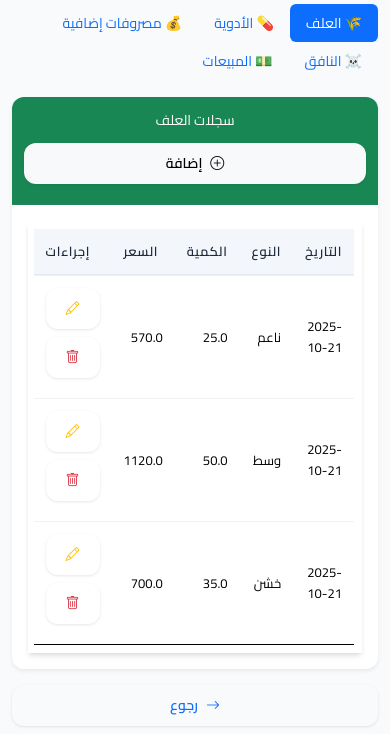
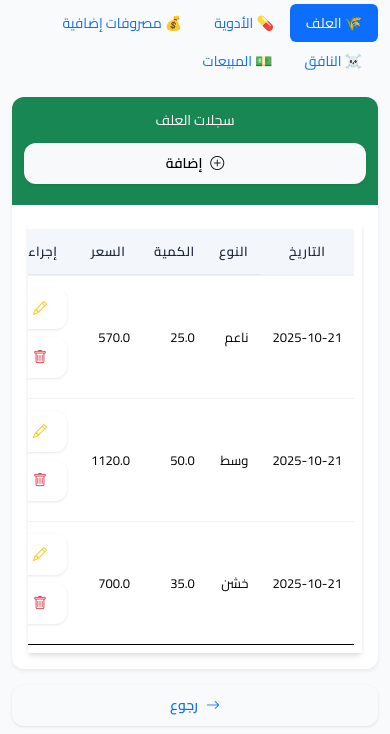
Before and after one commit to h73042026-cpu/ppp, a Flask app: page /batch/3 in a window 390 px wide. Shown: the part 622-1356 px from the top of the page. Run offline with Flask 3, Linux system fonts and the light colour scheme; data comes from the database, SQL or seed files in the repository; data that the repository does not hold is empty.

Commit message:
Update date column styling in report and batch view templates to enhance visual consistency and responsiveness

```diff
--- a/templates/report.html
+++ b/templates/report.html
@@ -6,7 +6,7 @@
       <div class="col-md-4">
         <div class="card p-3">
           <div class="muted">📅 تاريخ البدء</div>
-          <h5 class="mt-1">{{ batch['start_date'] }}</h5>
+          <h5 class="mt-1 date-col">{{ batch['start_date'] }}</h5>
         </div>
       </div>
       <div class="col-md-4">
--- a/templates/view_batch.html
+++ b/templates/view_batch.html
@@ -50,7 +50,7 @@
             <table class="table table-hover table-sm align-middle">
               <thead>
                 <tr>
-                  <th>التاريخ</th>
+                  <th class="date-col">التاريخ</th>
                   <th>النوع</th>
                   <th>الكمية</th>
                   <th>السعر</th>
@@ -60,7 +60,7 @@
               <tbody>
                 {% for f in feeds %}
                 <tr>
-                  <td>{{ f['date'] }}</td>
+                  <td class="date-col">{{ f['date'] }}</td>
                   <td>{{ f['feed_type'] }}</td>
                   <td>{{ f['quantity'] }}</td>
                   <td>{{ f['price'] }}</td>
@@ -93,7 +93,7 @@
             <table class="table table-hover table-sm align-middle">
               <thead>
                 <tr>
-                  <th>التاريخ</th>
+                  <th class="date-col">التاريخ</th>
                   <th>الاسم</th>
                   <th>السبب</th>
                   <th>السعر</th>
@@ -103,7 +103,7 @@
               <tbody>
                 {% for m in meds %}
                 <tr>
-                  <td>{{ m['date'] }}</td>
+                  <td class="date-col">{{ m['date'] }}</td>
                   <td>{{ m['name'] }}</td>
                   <td>{{ m['purpose'] }}</td>
                   <td>{{ m['price'] }}</td>
@@ -136,7 +136,7 @@
             <table class="table table-hover table-sm align-middle">
               <thead>
                 <tr>
-                  <th>التاريخ</th>
+                  <th class="date-col">التاريخ</th>
                   <th>الاسم</th>
                   <th>السعر</th>
                   <th class="text-nowrap">إجراءات</th>
@@ -145,7 +145,7 @@
               <tbody>
                 {% for e in extras %}
                 <tr>
-                  <td>{{ e['date'] }}</td>
+                  <td class="date-col">{{ e['date'] }}</td>
                   <td>{{ e['name'] }}</td>
                   <td>{{ e['price'] }}</td>
                   <td>
@@ -177,7 +177,7 @@
             <table class="table table-hover table-sm align-middle">
               <thead>
                 <tr>
-                  <th>التاريخ</th>
+                  <th class="date-col">التاريخ</th>
                   <th>العدد</th>
                   <th>ملاحظة</th>
                   <th class="text-nowrap">إجراءات</th>
@@ -186,7 +186,7 @@
               <tbody>
                 {% for d in mortalities %}
                 <tr>
-                  <td>{{ d['date'] }}</td>
+                  <td class="date-col">{{ d['date'] }}</td>
                   <td>{{ d['count'] }}</td>
                   <td>{{ d['note'] }}</td>
                   <td>
@@ -218,7 +218,7 @@
             <table class="table table-hover table-sm align-middle">
               <thead>
                 <tr>
-                  <th>التاريخ</th>
+                  <th class="date-col">التاريخ</th>
                   <th>الكمية</th>
                   <th>وزن إجمالي (كجم)</th>
                   <th>سعر/كجم</th>
@@ -229,7 +229,7 @@
               <tbody>
                 {% for s in sales %}
                 <tr>
-                  <td>{{ s['date'] }}</td>
+                  <td class="date-col">{{ s['date'] }}</td>
                   <td>{{ s['quantity'] }}</td>
                   <td>{{ '%.2f'|format(s['total_weight_kg']) }}</td>
                   <td>{{ '%.2f'|format(s['price_per_kg']) }}</td>
```
